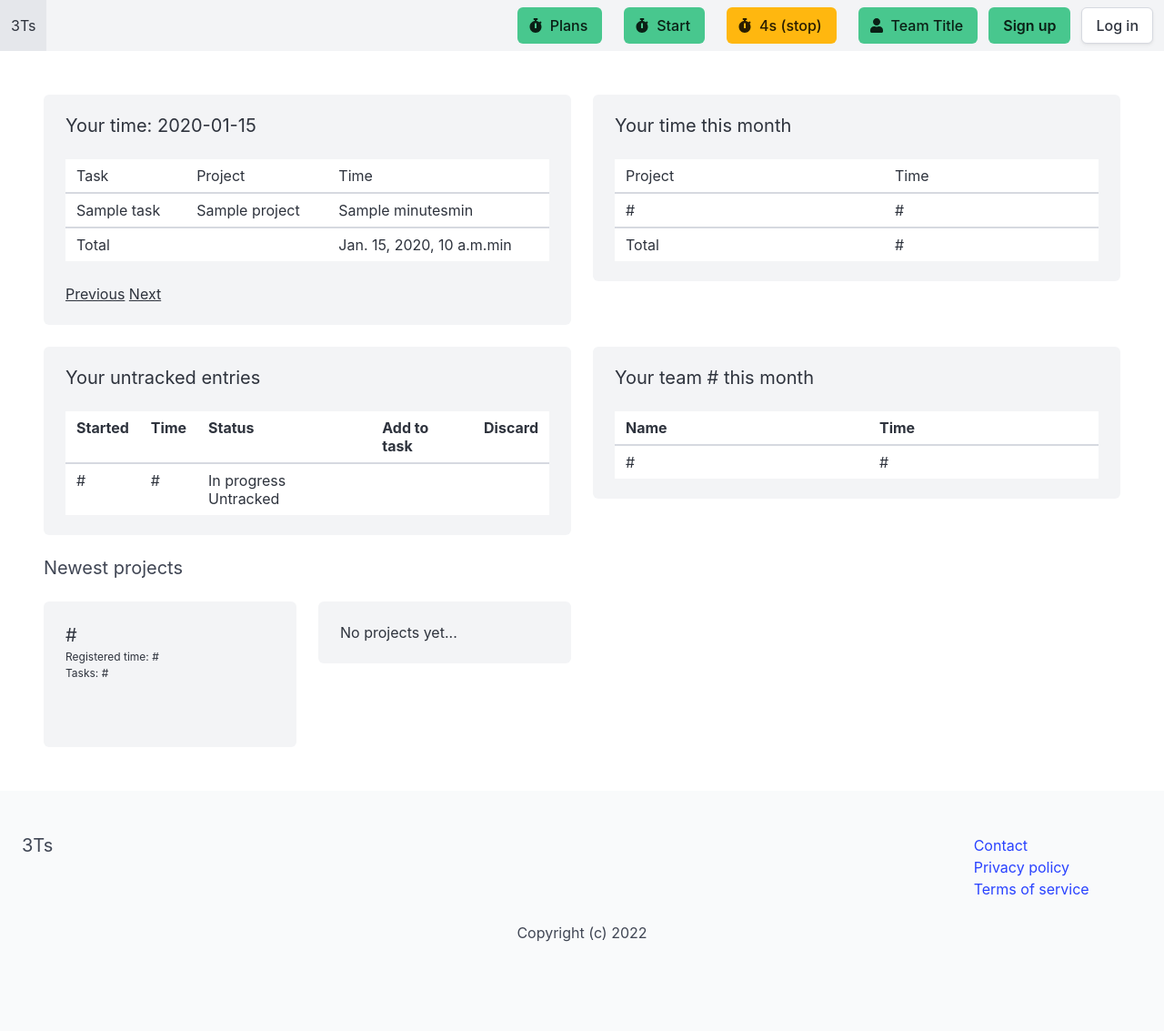
After one commit to ArtusU/3Ts, a Django app: template apps/dashboard/templates/dashboard/dashboard.html in a window 1280 px wide. The commit adds this page. Shown: the whole page at 91% size. Run offline with Django 3.2, Linux system fonts and the light colour scheme; the template is opened without the code that fills it: most values are stand-ins (such as "Sample title", 1, 10 or a date in 2020); some libraries are stand-ins or nearby versions.

Commit message:
dashboard displaying tasks done today

```diff
--- a/apps/core/templates/core/base.html
+++ b/apps/core/templates/core/base.html
@@ -27,6 +27,14 @@
                         </div>
                     </div>
                     {% else %}
+                    <div class="navbar-item">
+                        <div class="buttons">
+                            <a class="button is-success" href="{% url 'dashboard' %}">
+                                <span class="icon"><i class="fas fa-columns"></i></span>
+                                <span>Dasboard</span>
+                            </a>
+                        </div>
+                    </div>
                     <div class="navbar-item">
                         <div class="buttons">
                             <a class="button is-success" href="{% url 'project:projects' %}">
--- /dev/null
+++ b/apps/dashboard/templates/dashboard/dashboard.html
@@ -0,0 +1,148 @@
+{% extends 'core/base.html' %}
+
+{% block title %}Dashboard | {% endblock %}
+
+{% block content %}
+    <div class="columns is-multiline">
+        <div class="column is-6">
+            <div class="notification">
+                <h2 class="subtitle">Your time: {% if num_days is 0 %}today{% else %}{{date_user|date:"Y-m-d"}}{% endif %}</h2>
+                {% if date_entries %}
+                <table class="table is-fullwidth" style="text-align: left;">
+                    <thead>
+                        <tr>
+                            <td>Task</td>
+                            <td>Project</td>
+                            <td>Time</td>
+                        </tr>
+                    </thead>
+
+                    <tbody>
+                        {% for entry in date_entries %}
+                        <tr>
+                            <td>{{ entry.task.title }}</td>
+                            <td>{{ entry.project.title }}</td>
+                            <td>{{ entry.minutes}}min</td>
+                        </tr>
+                        {% endfor %}
+                    </tbody>
+
+                    <tfoot>
+                        <tr>
+                            <td colspan="2">Total</td>
+                            <td>{{ time_for_user_and_date }}min</td>
+                        </tr>
+                    </tfoot>
+                </table>
+                {% else %}
+                    <p class="block">No entries today...</p>
+                {% endif %}
+
+                <a href="?num_days={{ num_days|add:'1' }}" class="mt-4">Previous</a>
+                {% if num_days > 0 %}
+                <a href="?num_days={{ num_days|add:'-1' }}" class="mt=4">Next</a>
+                {% endif %}
+            </div>
+        </div>
+
+        <div class="column is-6">
+            <div class="notification">
+                <h2 class="subtitle">Your time this month</h2>
+
+                    <table class="table is-fullwidth" style="text-align: left;">
+                        <thead>
+                            <tr>
+                                <td>Project</td>
+                                <td>Time</td>
+                            </tr>
+                        </thead>
+
+                        <tbody>
+                                <tr>
+                                    <td>#</td>
+                                    <td>#</td>
+                                </tr>
+                        </tbody>
+
+                        <tfoot>
+                            <tr>
+                                <td>Total</td>
+                                <td>#</td>
+                            </tr>
+                        </tfoot>
+                    </table>
+            </div>
+        </div>
+
+        <div class="column is-6">
+            <div class="notification">
+                <h2 class="subtitle">Your untracked entries</h2>
+
+                <table class="table is-fullwidth" style="text-align: left;">
+                    <thead>
+                        <tr>
+                            <th>Started</th>
+                            <th>Time</th>
+                            <th>Status</th>
+                            <th>Add to task</th>
+                            <th>Discard</th>
+                        </tr>
+                    </thead>
+
+                    <tbody>
+                            <tr>
+                                <td>#</td>
+                                <td>#</td>
+                                <td>In progress Untracked</td>
+                            </tr>
+                    </tbody>
+                </table>
+            </div>
+        </div>
+
+            <div class="column is-6">
+                <div class="notification">
+                    <h2 class="subtitle">Your team # this month</h2>
+
+                        <table class="table is-fullwidth" style="text-align: left;">
+                            <thead>
+                                <tr>
+                                    <th>Name</th>
+                                    <th>Time</th>
+                                </tr>
+                            </thead>
+
+                            <tbody>
+                                    <tr>
+                                        <td>#</td>
+                                        <td>#</td>
+                                    </tr>
+                            </tbody>
+                        </table>
+
+                </div>
+            </div>
+    </div>
+
+    <div class="columns is-multiline">
+        <div class="column is-12">
+            <h2 class="subtitle">Newest projects</h2>
+        </div>
+
+            <div class="column is-3">
+                <div class="notification">
+                    <h2 class="is-size-5">#</h2>
+
+                    <p class="is-size-7">Registered time: #</p>
+                    <p class="is-size-7">Tasks: # </p>
+
+                    <hr>
+                </div>
+            </div>
+            <div class="column is-3">
+                <div class="notification">
+                    <p>No projects yet...</p>
+                </div>
+            </div>
+    </div>
+{% endblock %}
```
Also changed, not shown: apps/dashboard/urls.py (+5 -3 lines), apps/dashboard/utilities.py (added, +63 -0 lines), apps/dashboard/views.py (+50 -2 lines).
